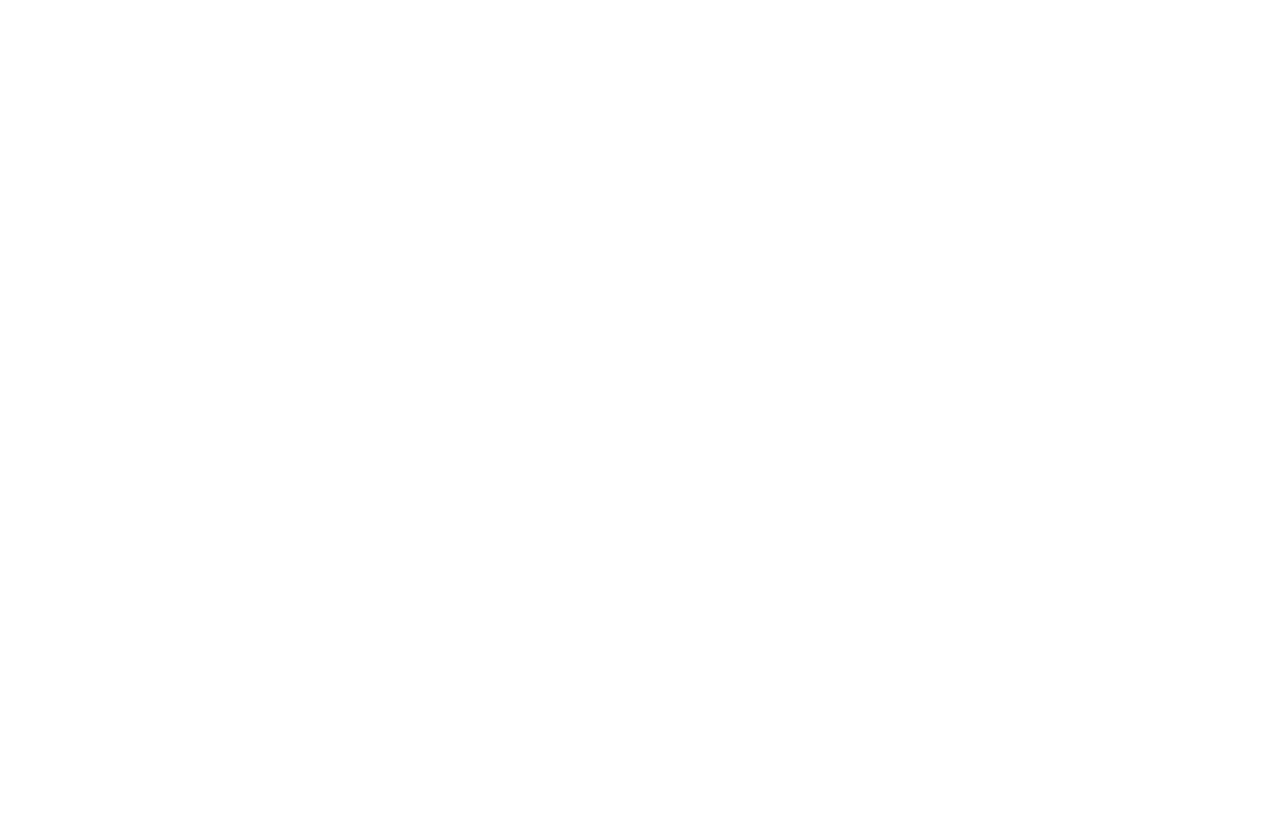
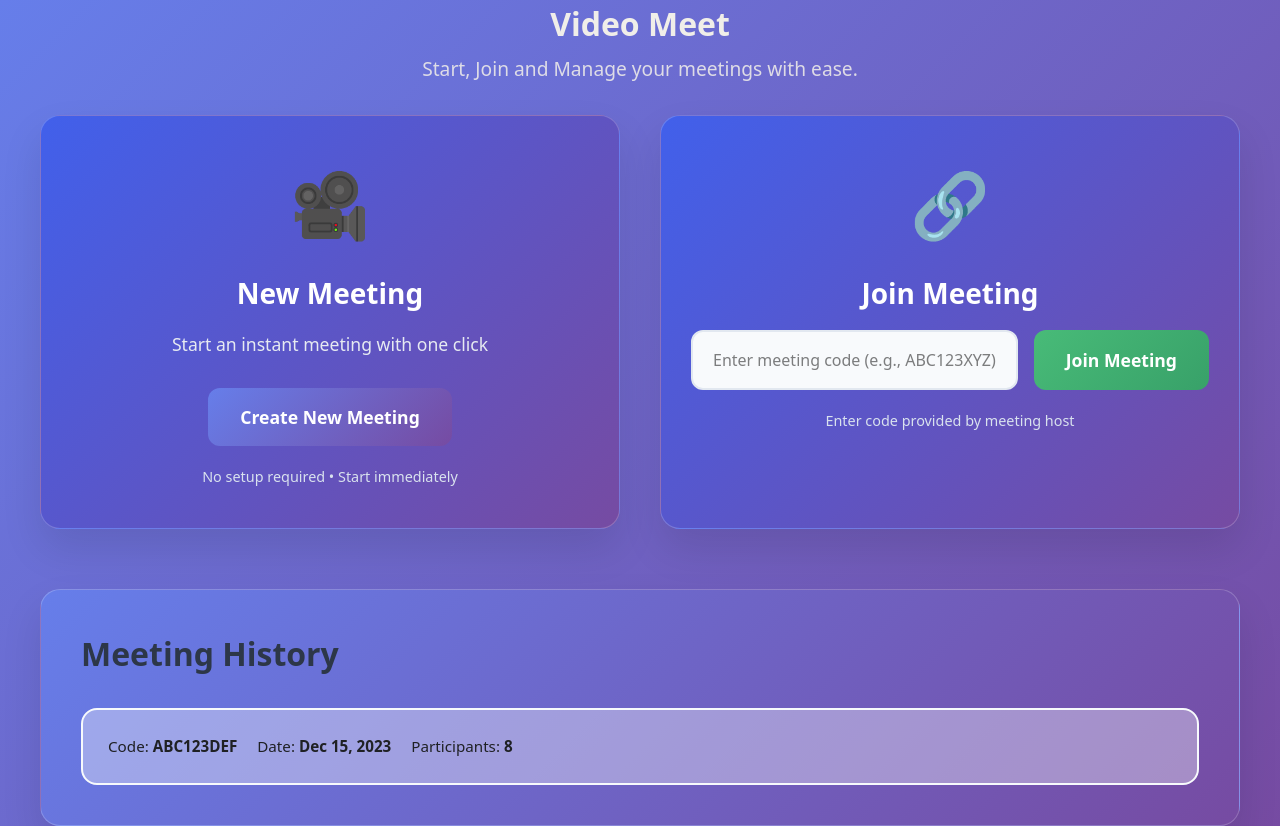
Before and after one commit to RoshanShrestha14/Video_Conferencing_Web, a React app in the folder frontend/: page /home in a window 1280 px wide. Before the commit this address had no page. Before the commit the page ends 800 px from the top, so only its background shows below. Built offline with nearby package versions, Linux system fonts and the light colour scheme; the HTML template or start-up script is replaced by a standard one.

Commit message:
added homePage files

```diff
--- /dev/null
+++ b/frontend/src/Home/Hero.jsx
@@ -0,0 +1,17 @@
+import React from "react";
+import styles from "./Hero.module.css";
+
+function Hero() {
+  return (
+    <div className={styles.container}>
+  <h1 className={styles.mainHeading}>
+    Video Meet
+  </h1>
+  <h5 className={styles.subHeading}>
+    Start, Join and Manage your meetings with ease.
+  </h5>
+</div>
+  );
+}
+
+export default Hero;
--- /dev/null
+++ b/frontend/src/Home/Hero.module.css
@@ -0,0 +1,42 @@
+.container{
+    width: 100%;
+    height: auto;
+    display: flex;
+    flex-direction: column;
+    align-items: center;
+
+}
+
+.mainHeading {
+  font-size: 2rem;
+  font-weight: bolder;
+  color: #f0eee9ff;
+  margin-bottom: 0.5rem;
+}
+
+.subHeading {
+  font-size: 1.2rem;
+  color: #f0eee9dc;
+  font-weight: 400;
+  line-height: 1.4;
+}
+
+@media (max-width: 768px) {
+  .mainHeading {
+    font-size: 1.7rem;
+  }
+
+  .subHeading {
+    font-size: 1.1rem;
+  }
+}
+
+@media (max-width: 480px) {
+  .mainHeading {
+    font-size: 1.5rem;
+  }
+
+  .subHeading {
+    font-size: 1rem;
+  }
+}
--- /dev/null
+++ b/frontend/src/Home/History.jsx
@@ -0,0 +1,27 @@
+import React from "react";
+import styles from "./History.module.css";
+
+function History() {
+  return (
+    <div className={styles.historySection}>
+      <div className={styles.sectionHeader}>
+        <h2 className={styles.sectionTitle}>Meeting History</h2>
+      </div>
+       <div className={styles.historyList}>
+
+          {/* Meeting History Item 1 */}
+          <div className={styles.historyItem}>
+            <div className={styles.meetingInfo}>
+              <div className={styles.meetingMeta}>
+                <span>Code: <strong>ABC123DEF</strong></span>
+                <span>Date: <strong>Dec 15, 2023</strong></span>
+                <span>Participants: <strong>8</strong></span>
+              </div>
+            </div>
+          </div>
+    </div>
+    </div>
+  );
+}
+
+export default History;
--- /dev/null
+++ b/frontend/src/Home/History.module.css
@@ -0,0 +1,60 @@
+.historySection {
+  background: linear-gradient(135deg, #667eea 0%, #764ba2 100%);
+  border-radius: 20px;
+  padding: 40px;
+  box-shadow: 0 20px 40px rgba(0, 0, 0, 0.1);
+  max-width: 1200px;
+  margin: 0 auto;
+  border: 1px solid rgba(255, 255, 255, 0.2);
+  backdrop-filter: blur(10px);
+}
+.sectionHeader {
+  display: flex;
+  justify-content: space-between;
+  align-items: center;
+  margin-bottom: 30px;
+}
+
+.sectionTitle {
+  font-size: 2rem;
+  font-weight: 700;
+  color: #2d3748;
+}
+
+.historyList {
+  display: flex;
+  flex-direction: column;
+  gap: 20px;
+}
+
+.historyItem {
+  display: flex;
+  flex-direction: column;
+  gap: 20px;
+  padding: 25px;
+  border: 2px solid #f7fafc;
+  border-radius: 16px;
+  transition: all 0.3s ease;
+  background: #f8fafc5e;
+}
+
+@media (min-width: 768px) {
+  .historyItem {
+    flex-direction: row;
+    justify-content: space-between;
+    align-items: center;
+  }
+}
+
+.historyItem:hover {
+  border-color: #667eea;
+  background: white;
+  transform: translateX(8px);
+}
+.meetingMeta {
+  display: flex;
+  flex-wrap: wrap;
+  gap: 20px;
+  font-size: 0.95rem;
+  color: #1f2124;
+}
--- a/frontend/src/Home/Home.jsx
+++ b/frontend/src/Home/Home.jsx
@@ -1,7 +1,20 @@
-import React from 'react';
+import React from "react";
+import styles from "./HomeDashboard.module.css";
+import Hero from "./Hero.jsx";
+import LeftSection from "./LeftSection.jsx";
+import History from "./History.jsx";
 
-function Home() {
-    return ( <h1>Home Page</h1> );
-}
-
-export default Home;
+const HomeDashboard = () => {
+  return (
+    <div className={styles.container}>
+      <Hero />
+      <div style={{ marginTop: "2rem" }}>
+        <LeftSection />
+      </div>
+      <div style={{ marginTop: "2rem" }}>
+        <History />
+      </div>
+    </div>
+  );
+};
+export default HomeDashboard;
--- /dev/null
+++ b/frontend/src/Home/HomeDashboard.module.css
@@ -0,0 +1,12 @@
+*{
+    margin: 0;
+    padding: 0;
+    box-sizing: border-box;
+}
+.container{
+
+    height: 100%;
+    width: 100%;
+  background: linear-gradient(135deg, #667eea 0%, #764ba2 100%);
+
+}
--- /dev/null
+++ b/frontend/src/Home/LeftSection.jsx
@@ -0,0 +1,39 @@
+import React from "react";
+import styles from "./LeftSection.module.css";
+function LeftSection() {
+  return (
+    <div className={styles.grid} >
+      <div className={styles.card}>
+        <div className={styles.icon}>🎥</div>
+        <h2 className={styles.cardTitle}>New Meeting</h2>
+        <p className={styles.cardDescription}>
+          Start an instant meeting with one click
+        </p>
+        <button className={`${styles.button} ${styles.primaryButton}`}>
+          Create New Meeting
+        </button>
+        <p className={styles.cardFooter}>
+          No setup required • Start immediately
+        </p>
+      </div>
+
+      <div className={styles.card}>
+        <div className={styles.icon}>🔗</div>
+        <h2 className={styles.cardTitle}>Join Meeting</h2>
+        <div className={styles.inputGroup}>
+          <input
+            type="text"
+            placeholder="Enter meeting code (e.g., ABC123XYZ)"
+            className={styles.input}
+          />
+          <button className={`${styles.button} ${styles.successButton}`}>
+            Join Meeting
+          </button>
+        </div>
+        <p className={styles.cardFooter}>Enter code provided by meeting host</p>
+      </div>
+    </div>
+  );
+}
+
+export default LeftSection;
--- /dev/null
+++ b/frontend/src/Home/LeftSection.module.css
@@ -0,0 +1,119 @@
+
+.grid {
+  display: grid;
+  grid-template-columns: 1fr;
+  gap: 30px;
+  max-width: 1200px;
+  margin: 0 auto 60px;
+}
+
+@media (min-width: 768px) {
+  .grid {
+    grid-template-columns: 1fr 1fr;
+    gap: 40px;
+  }
+}
+
+.card {
+  background: linear-gradient(135deg, #4160eb 0%, #764ba2 100%);
+  border-radius: 20px;
+  padding: 40px 30px;
+  text-align: center;
+  box-shadow: 0 20px 40px rgba(0, 0, 0, 0.1);
+  transition: all 0.3s ease;
+  border: 1px solid rgba(255, 255, 255, 0.2);
+  backdrop-filter: blur(10px);
+}
+
+.card:hover {
+  transform: translateY(-8px);
+  box-shadow: 0 30px 60px rgba(0, 0, 0, 0.15);
+}
+
+.icon {
+  font-size: 4rem;
+  margin-bottom: 20px;
+  display: block;
+}
+
+.cardTitle {
+  font-size: 1.75rem;
+  font-weight: 700;
+  color: #ffffff;
+  margin-bottom: 16px;
+}
+
+.cardDescription {
+  font-size: 1.1rem;
+  color: #e6eaf1;
+  margin-bottom: 30px;
+  line-height: 1.6;
+}
+
+.inputGroup {
+  display: flex;
+  flex-direction: column;
+  gap: 16px;
+  margin-bottom: 20px;
+}
+
+@media (min-width: 480px) {
+  .inputGroup {
+    flex-direction: row;
+  }
+}
+
+.input {
+  flex: 1;
+  padding: 16px 20px;
+  border: 2px solid #e2e8f0;
+  border-radius: 12px;
+  font-size: 1rem;
+  transition: all 0.3s ease;
+  background: #f8fafc;
+}
+
+.input:focus {
+  outline: none;
+  border-color: #667eea;
+  background: white;
+  box-shadow: 0 0 0 3px rgba(102, 126, 234, 0.1);
+}
+
+.button {
+  padding: 16px 32px;
+  border: none;
+  border-radius: 12px;
+  font-size: 1.1rem;
+  font-weight: 600;
+  cursor: pointer;
+  transition: all 0.3s ease;
+  text-transform: none;
+  white-space: nowrap;
+}
+
+.primaryButton {
+  background: linear-gradient(135deg, #667eea, #764ba2);
+  color: white;
+}
+
+.primaryButton:hover {
+  transform: translateY(-2px);
+  box-shadow: 0 10px 25px rgba(102, 126, 234, 0.3);
+}
+
+.successButton {
+  background: linear-gradient(135deg, #48bb78, #38a169);
+  color: white;
+}
+
+.successButton:hover {
+  transform: translateY(-2px);
+  box-shadow: 0 10px 25px rgba(72, 187, 120, 0.3);
+}
+
+.cardFooter {
+  font-size: 0.9rem;
+  color: #d9e2ee;
+  margin-top: 20px;
+}
--- a/frontend/src/LandingPage.jsx
+++ b/frontend/src/LandingPage.jsx
@@ -24,13 +24,12 @@
 
           <div className={styles.heroContent}>
             <h1 className={styles.heroTitle}>
-              Share moments with your loved ones,
+             Share moments, connect deeply, and communicate effortlessly
               <span className={styles.highlight}> anytime, anywhere.</span>
             </h1>
 
             <p className={styles.heroSubtitle}>
-              Connect instantly with friends and family through seamless video
-              calls, messaging, and shared experiences.
+              Your space for smarter video calls — meet, chat, and collaborate anytime.
             </p>
 
             <div className={styles.features}>
--- a/frontend/src/main.jsx
+++ b/frontend/src/main.jsx
@@ -5,6 +5,7 @@
 import LoginPage from "./Authpage/loginPage.jsx";
 import LandingPage from "./LandingPage.jsx";
 import { BrowserRouter as Router, Routes, Route } from "react-router-dom";
+import HomeDashboard from "./Home/Home.jsx";
 
 createRoot(document.getElementById("root")).render(
   <StrictMode>
@@ -13,6 +14,7 @@
         <Route path="/" element={<LandingPage />} />
         <Route path="/signup" element={<SignupPage />} />
         <Route path="/login" element={<LoginPage />} />
+        <Route path="/home" element={<HomeDashboard />} />
       </Routes>
     </Router>
   </StrictMode>
```
